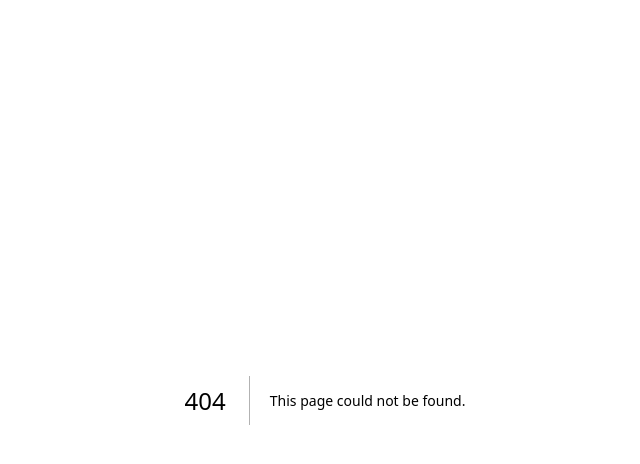
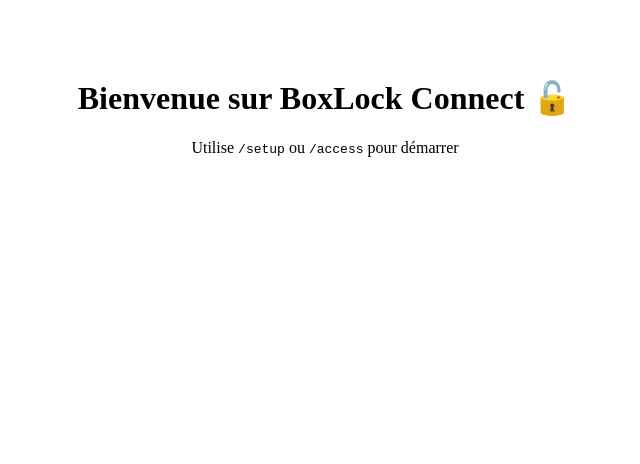
Before and after one commit to userandreasl/box-lock-connect, a Next.js app: page / in a window 1280 px wide. Before the commit this address had no page. Shown: the top 464 px of the page, without its empty margins (315-955 px from the left). Built offline with nearby package versions, Linux system fonts and the light colour scheme.

Commit message:
Ajout page d'accueil

```diff
--- /dev/null
+++ b/app/page.tsx
@@ -0,0 +1,9 @@
+// app/page.tsx
+export default function Home() {
+    return (
+      <div style={{ textAlign: "center", paddingTop: "50px" }}>
+        <h1>Bienvenue sur BoxLock Connect 🔓</h1>
+        <p>Utilise <code>/setup</code> ou <code>/access</code> pour démarrer</p>
+      </div>
+    );
+  }
```
